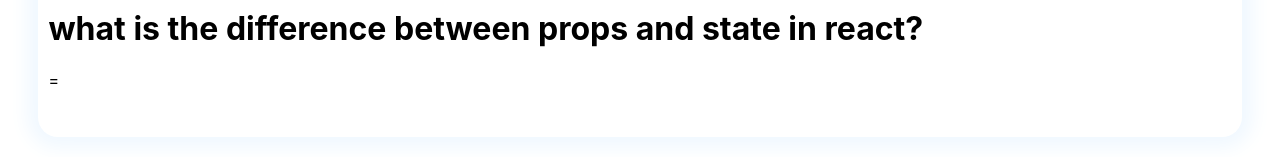
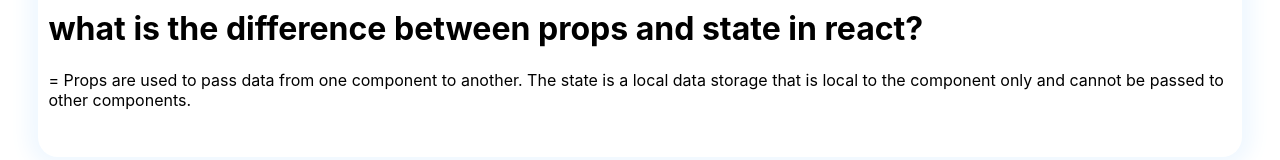
Before and after one commit to ariyanabdullah/Dhaka-GYM, a React (Create React App) app: page / in a window 1280 px wide. Shown: the part 1254-1414 px from the top of the page. Built offline with nearby package versions, Linux system fonts and the light colour scheme.

Commit message:
second answer added

```diff
--- a/src/component/Question/Question.js
+++ b/src/component/Question/Question.js
@@ -10,7 +10,7 @@
               </div>
               <div className="first-question">
                 <h1>what is the difference between props and state in react?</h1>
-                <p> = </p>
+                <p> = Props are used to pass data from one component to another. The state is a local data storage that is local to the component only and cannot be passed to other components.</p>
               </div>
         </div>
     );
```
